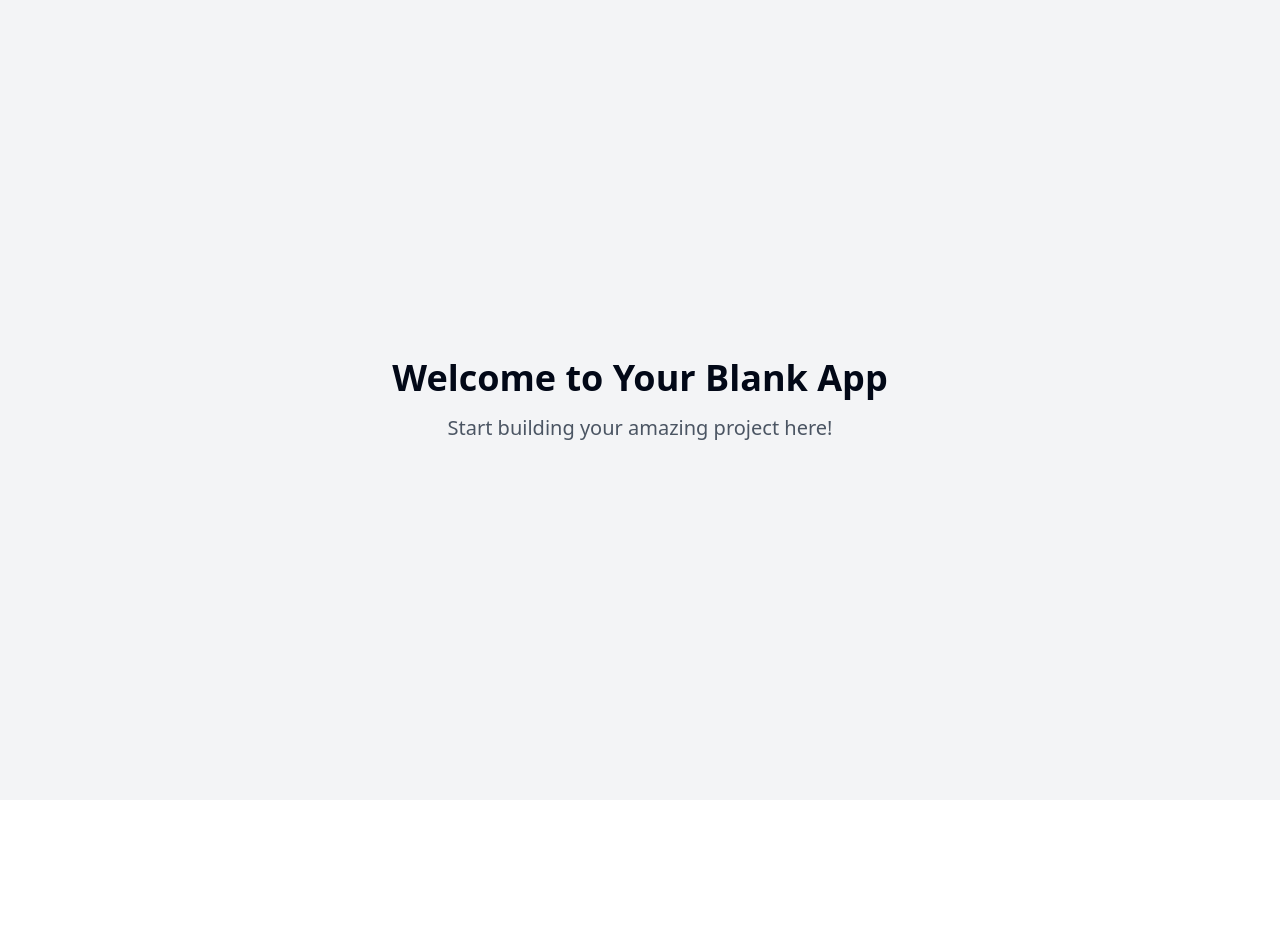
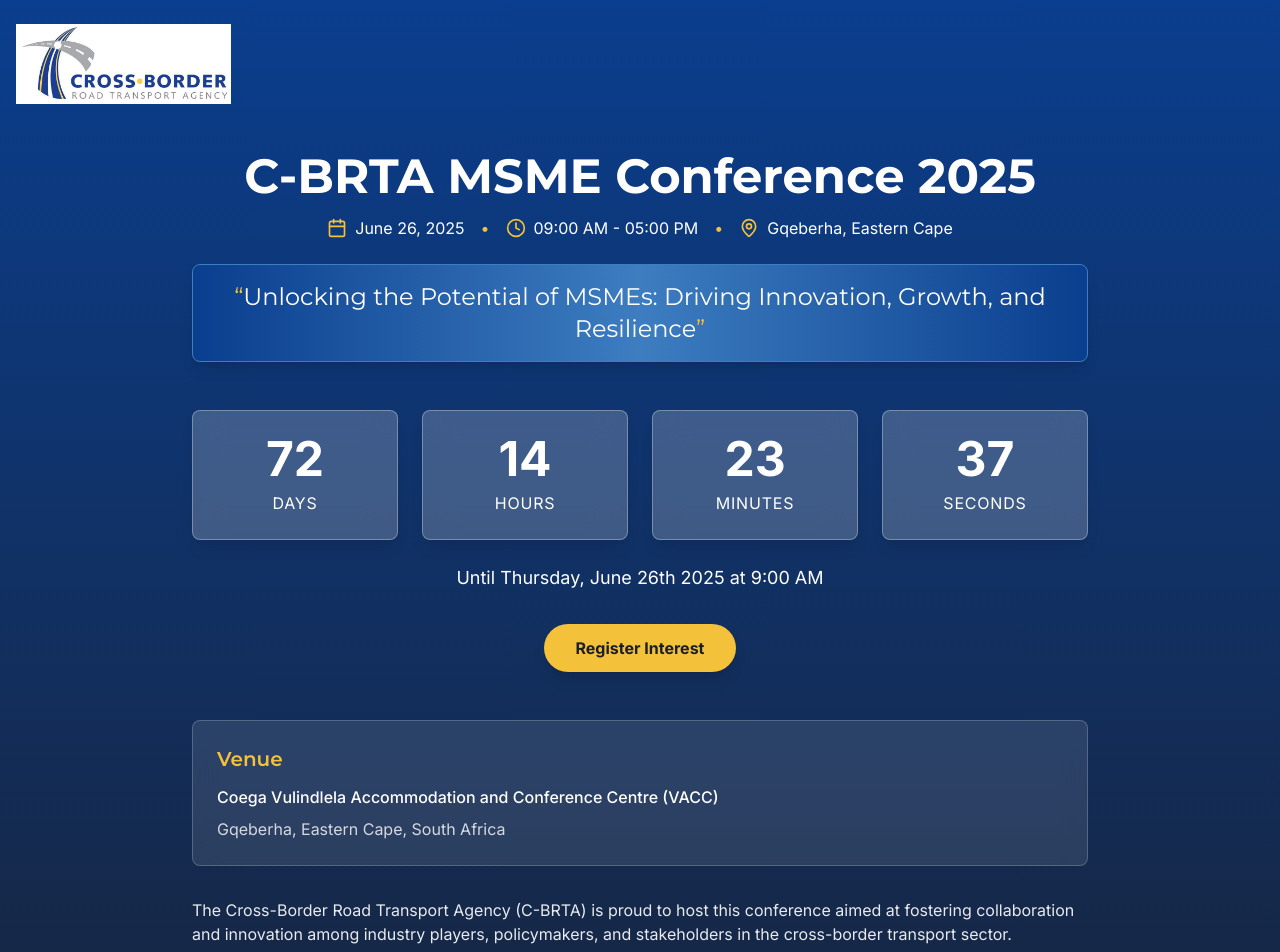
Before and after one commit to Denzel-Witbooi-Dev/crossborder-summit, a React (Vite) app: page / in a window 1280 px wide. Shown: the top 952 px of the page. Before the commit the page ends 800 px from the top, so only its background shows below. Built offline with nearby package versions, Linux system fonts and the light colour scheme.

Commit message:
Add conference page
Implement a single page for the C-BRTA conference, including a countdown, title, venue, and theme.

```diff
--- a/index.html
+++ b/index.html
@@ -3,12 +3,12 @@
   <head>
     <meta charset="UTF-8" />
     <meta name="viewport" content="width=device-width, initial-scale=1.0" />
-    <title>crossborder-summit-countdown</title>
-    <meta name="description" content="Lovable Generated Project" />
-    <meta name="author" content="Lovable" />
+    <title>C-BRTA MSME Conference 2025</title>
+    <meta name="description" content="C-BRTA MSME Conference 2025 - Unlocking the Potential of MSMEs: Driving Innovation, Growth, and Resilience" />
+    <meta name="author" content="Cross-Border Road Transport Agency" />
 
-    <meta property="og:title" content="crossborder-summit-countdown" />
-    <meta property="og:description" content="Lovable Generated Project" />
+    <meta property="og:title" content="C-BRTA MSME Conference 2025" />
+    <meta property="og:description" content="Join us on June 26, 2025 for the C-BRTA MSME Conference in Gqeberha, Eastern Cape" />
     <meta property="og:type" content="website" />
     <meta property="og:image" content="https://lovable.dev/opengraph-image-p98pqg.png" />
 
--- a/package.json
+++ b/package.json
@@ -44,6 +44,7 @@
     "clsx": "^2.1.1",
     "cmdk": "^1.0.0",
     "date-fns": "^3.6.0",
+    "date-fns-tz": "^3.2.0",
     "embla-carousel-react": "^8.3.0",
     "input-otp": "^1.2.4",
     "lucide-react": "^0.462.0",
--- /dev/null
+++ b/src/components/CountdownTimer.tsx
@@ -0,0 +1,78 @@
+
+import { useEffect, useState } from "react";
+import { formatInTimeZone } from "date-fns-tz";
+import { differenceInDays, differenceInHours, differenceInMinutes, differenceInSeconds } from "date-fns";
+
+interface CountdownTimerProps {
+  targetDate: Date;
+  timezone?: string;
+}
+
+const CountdownTimer = ({ targetDate, timezone = "Africa/Johannesburg" }: CountdownTimerProps) => {
+  const [timeLeft, setTimeLeft] = useState({
+    days: 0,
+    hours: 0,
+    minutes: 0,
+    seconds: 0
+  });
+
+  useEffect(() => {
+    const timer = setInterval(() => {
+      const now = new Date();
+
+      // Calculate time difference
+      const days = differenceInDays(targetDate, now);
+      const hours = differenceInHours(targetDate, now) % 24;
+      const minutes = differenceInMinutes(targetDate, now) % 60;
+      const seconds = differenceInSeconds(targetDate, now) % 60;
+
+      setTimeLeft({ days, hours, minutes, seconds });
+
+      // Clear interval when target date is reached
+      if (targetDate <= now) {
+        clearInterval(timer);
+      }
+    }, 1000);
+
+    return () => clearInterval(timer);
+  }, [targetDate, timezone]);
+
+  const formatTime = (value: number): string => {
+    return value.toString().padStart(2, '0');
+  };
+
+  // Get formatted date for display
+  const formattedDate = formatInTimeZone(
+    targetDate,
+    timezone,
+    "EEEE, MMMM do yyyy 'at' h:mm a"
+  );
+
+  return (
+    <div className="w-full">
+      <div className="grid grid-cols-4 gap-4 md:gap-6 text-center">
+        <div className="bg-white bg-opacity-20 backdrop-blur-lg rounded-lg p-4 md:p-6 shadow-lg border border-white border-opacity-30">
+          <div className="text-3xl md:text-5xl font-bold text-white">{formatTime(timeLeft.days)}</div>
+          <div className="text-sm md:text-base uppercase tracking-wider text-white mt-2">Days</div>
+        </div>
+        <div className="bg-white bg-opacity-20 backdrop-blur-lg rounded-lg p-4 md:p-6 shadow-lg border border-white border-opacity-30">
+          <div className="text-3xl md:text-5xl font-bold text-white">{formatTime(timeLeft.hours)}</div>
+          <div className="text-sm md:text-base uppercase tracking-wider text-white mt-2">Hours</div>
+        </div>
+        <div className="bg-white bg-opacity-20 backdrop-blur-lg rounded-lg p-4 md:p-6 shadow-lg border border-white border-opacity-30">
+          <div className="text-3xl md:text-5xl font-bold text-white">{formatTime(timeLeft.minutes)}</div>
+          <div className="text-sm md:text-base uppercase tracking-wider text-white mt-2">Minutes</div>
+        </div>
+        <div className="bg-white bg-opacity-20 backdrop-blur-lg rounded-lg p-4 md:p-6 shadow-lg border border-white border-opacity-30">
+          <div className="text-3xl md:text-5xl font-bold text-white">{formatTime(timeLeft.seconds)}</div>
+          <div className="text-sm md:text-base uppercase tracking-wider text-white mt-2">Seconds</div>
+        </div>
+      </div>
+      <div className="text-center mt-6 text-white text-lg">
+        Until {formattedDate}
+      </div>
+    </div>
+  );
+};
+
+export default CountdownTimer;
--- a/src/index.css
+++ b/src/index.css
@@ -1,3 +1,5 @@
+@import url('https://fonts.googleapis.com/css2?family=Inter:wght@300;400;500;600;700&family=Montserrat:wght@400;500;600;700;800&display=swap');
+
 @tailwind base;
 @tailwind components;
 @tailwind utilities;
--- a/src/pages/Index.tsx
+++ b/src/pages/Index.tsx
@@ -1,12 +1,118 @@
-// Update this page (the content is just a fallback if you fail to update the page)
+
+import { MapPin, Calendar, Clock } from "lucide-react";
+import CountdownTimer from "@/components/CountdownTimer";
 
 const Index = () => {
+  // Set conference date: June 26, 2025
+  const conferenceDate = new Date("2025-06-26T09:00:00+02:00");
+
   return (
-    <div className="min-h-screen flex items-center justify-center bg-gray-100">
-      <div className="text-center">
-        <h1 className="text-4xl font-bold mb-4">Welcome to Your Blank App</h1>
-        <p className="text-xl text-gray-600">Start building your amazing project here!</p>
-      </div>
+    <div className="min-h-screen flex flex-col bg-gradient-to-b from-cbrta-blue to-cbrta-darkgray">
+      {/* Header with Logo */}
+      <header className="container mx-auto pt-6 px-4">
+        <div className="flex justify-center md:justify-start">
+          <img
+            src="/lovable-uploads/cd69fd35-2767-47fc-a3f6-3a011e3b3975.png"
+            alt="C-BRTA Logo"
+            className="h-16 md:h-20 w-auto"
+          />
+        </div>
+      </header>
+
+      {/* Main Content */}
+      <main className="container mx-auto flex-grow px-4 py-8 md:py-12">
+        <div className="max-w-4xl mx-auto">
+          {/* Conference Title */}
+          <div className="text-center mb-8 md:mb-12 animate-fade-in">
+            <h1 className="text-3xl md:text-4xl lg:text-5xl font-bold text-white font-heading mb-4">
+              C-BRTA MSME Conference 2025
+            </h1>
+
+            {/* Event Details (Date, Venue) */}
+            <div className="flex flex-col md:flex-row justify-center items-center gap-4 text-white mb-6">
+              <div className="flex items-center gap-2">
+                <Calendar className="h-5 w-5 text-cbrta-gold" />
+                <span>June 26, 2025</span>
+              </div>
+              <div className="hidden md:block text-cbrta-gold">•</div>
+              <div className="flex items-center gap-2">
+                <Clock className="h-5 w-5 text-cbrta-gold" />
+                <span>09:00 AM - 05:00 PM</span>
+              </div>
+              <div className="hidden md:block text-cbrta-gold">•</div>
+              <div className="flex items-center gap-2">
+                <MapPin className="h-5 w-5 text-cbrta-gold" />
+                <span>Gqeberha, Eastern Cape</span>
+              </div>
+            </div>
+
+            {/* Theme */}
+            <div className="bg-gradient-to-r from-cbrta-blue via-cbrta-lightblue to-cbrta-blue p-4 rounded-lg shadow-lg border border-cbrta-lightblue mb-8">
+              <h2 className="text-xl md:text-2xl font-heading text-white">
+                <span className="text-cbrta-gold">&ldquo;</span>
+                Unlocking the Potential of MSMEs: Driving Innovation, Growth, and Resilience
+                <span className="text-cbrta-gold">&rdquo;</span>
+              </h2>
+            </div>
+          </div>
+
+          {/* Countdown Timer */}
+          <div className="mb-8 animate-fade-in" style={{animationDelay: "0.2s"}}>
+            <CountdownTimer targetDate={conferenceDate} />
+          </div>
+
+          {/* Register Interest Button */}
+          <div className="text-center mb-12 animate-fade-in" style={{animationDelay: "0.25s"}}>
+            <button
+              className="bg-cbrta-gold hover:bg-opacity-90 text-cbrta-darkgray font-bold py-3 px-8 rounded-full shadow-lg transform transition-transform hover:scale-105 focus:outline-none focus:ring-2 focus:ring-cbrta-gold focus:ring-opacity-50"
+              onClick={() => alert("Registration will open soon. Thank you for your interest!")}
+            >
+              Register Interest
+            </button>
+          </div>
+
+          {/* Venue Details */}
+          <div className="bg-white bg-opacity-10 backdrop-blur-md rounded-lg p-6 mb-8 border border-white border-opacity-20 animate-fade-in" style={{animationDelay: "0.3s"}}>
+            <h3 className="text-xl font-heading font-semibold text-cbrta-gold mb-3">Venue</h3>
+            <p className="text-white mb-2 font-medium">Coega Vulindlela Accommodation and Conference Centre (VACC)</p>
+            <p className="text-white/80">Gqeberha, Eastern Cape, South Africa</p>
+          </div>
+
+          {/* Conference Description */}
+          <div className="space-y-6 text-white/90 animate-fade-in" style={{animationDelay: "0.4s"}}>
+            <p>
+              The Cross-Border Road Transport Agency (C-BRTA) is proud to host this conference aimed at fostering collaboration
+              and innovation among industry players, policymakers, and stakeholders in the cross-border transport sector.
+            </p>
+
+            <p>
+              The event will address the unique challenges MSMEs face in cross-border road transport, including regulatory
+              complexities, access to finance, infrastructure limitations, and technological advancements.
+            </p>
+
+            <p>
+              Through insightful discussions, case studies, workshops, and networking opportunities, participants will gain
+              a comprehensive understanding of how MSMEs can adapt to evolving market demands, enhance operational efficiency,
+              and navigate the complexities of cross-border trade.
+            </p>
+
+            <p>
+              By empowering these enterprises, C-BRTA aims to create an inclusive, sustainable, and more efficient transport
+              ecosystem that will benefit small businesses, the entire cross-border road transport industry, and the broader
+              regional economy.
+            </p>
+          </div>
+        </div>
+      </main>
+
+      {/* Footer */}
+      <footer className="bg-cbrta-darkgray py-6">
+        <div className="container mx-auto px-4 text-center">
+          <p className="text-white/70 text-sm">
+            &copy; {new Date().getFullYear()} Cross-Border Road Transport Agency. All rights reserved.
+          </p>
+        </div>
+      </footer>
     </div>
   );
 };
--- a/tailwind.config.ts
+++ b/tailwind.config.ts
@@ -61,7 +61,19 @@ export default {
 					'accent-foreground': 'hsl(var(--sidebar-accent-foreground))',
 					border: 'hsl(var(--sidebar-border))',
 					ring: 'hsl(var(--sidebar-ring))'
+				},
+				// C-BRTA colors based on logo
+				cbrta: {
+					blue: '#0A3E8E', // Dark blue from logo
+					gold: '#F3C13A', // Gold accent from logo
+					gray: '#8E9196', // Gray from road in logo
+					lightblue: '#3D7DC0', // Lighter blue from logo
+					darkgray: '#1A1F2C', // Dark gray/near black for text
 				}
+			},
+			fontFamily: {
+				sans: ['Inter', 'sans-serif'],
+				heading: ['Montserrat', 'sans-serif'],
 			},
 			borderRadius: {
 				lg: 'var(--radius)',
@@ -84,11 +96,31 @@ export default {
 					to: {
 						height: '0'
 					}
+				},
+				'fade-in': {
+					'0%': {
+						opacity: '0',
+						transform: 'translateY(10px)'
+					},
+					'100%': {
+						opacity: '1',
+						transform: 'translateY(0)'
+					}
+				},
+				'pulse-subtle': {
+					'0%, 100%': {
+						opacity: '1'
+					},
+					'50%': {
+						opacity: '0.8'
+					}
 				}
 			},
 			animation: {
 				'accordion-down': 'accordion-down 0.2s ease-out',
-				'accordion-up': 'accordion-up 0.2s ease-out'
+				'accordion-up': 'accordion-up 0.2s ease-out',
+				'fade-in': 'fade-in 0.5s ease-out',
+				'pulse-subtle': 'pulse-subtle 3s infinite ease-in-out'
 			}
 		}
 	},
```
Also changed, not shown: public/lovable-uploads/cd69fd35-2767-47fc-a3f6-3a011e3b3975.png (added), 1 other file (tests, documents, lock files or other folders).
